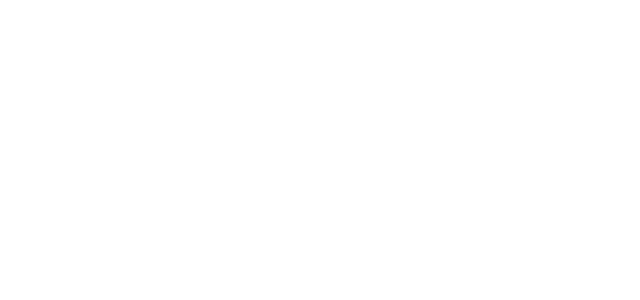
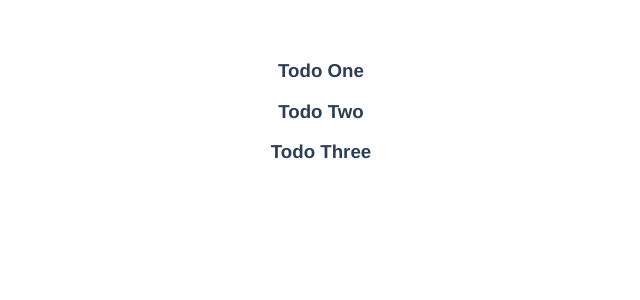
Before and after one commit to KacperSzyf/Learn-Vue.js, a Vue app in the folder todolist/: page / in a window 1280 px wide. Shown: the top 300 px of the page, without its empty margins (319-959 px from the left). Built offline with nearby package versions, Linux system fonts and the light colour scheme.

Commit message:
Created Todos Componenent

```diff
--- a/todolist/src/App.vue
+++ b/todolist/src/App.vue
@@ -1,15 +1,16 @@
 <template>
 <div id="app">
-
+  <Todos v-bind:todos="todos"/>
 </div>
 </template>
 
 <script>
+import Todos from "@/components/Todos";
 
 export default {
   name: 'App',
   components: {
-
+    Todos,
   },
   data(){
     return {
--- /dev/null
+++ b/todolist/src/components/Todos.vue
@@ -0,0 +1,16 @@
+<template>
+<div v-bind:key="todo.id" v-for="todo in todos">
+  <h3>{{todo.title}}</h3>
+</div>
+</template>
+
+<script>
+export default {
+  name: "Todos",
+  props: ['todos']
+}
+</script>
+
+<style scoped>
+
+</style>
```
